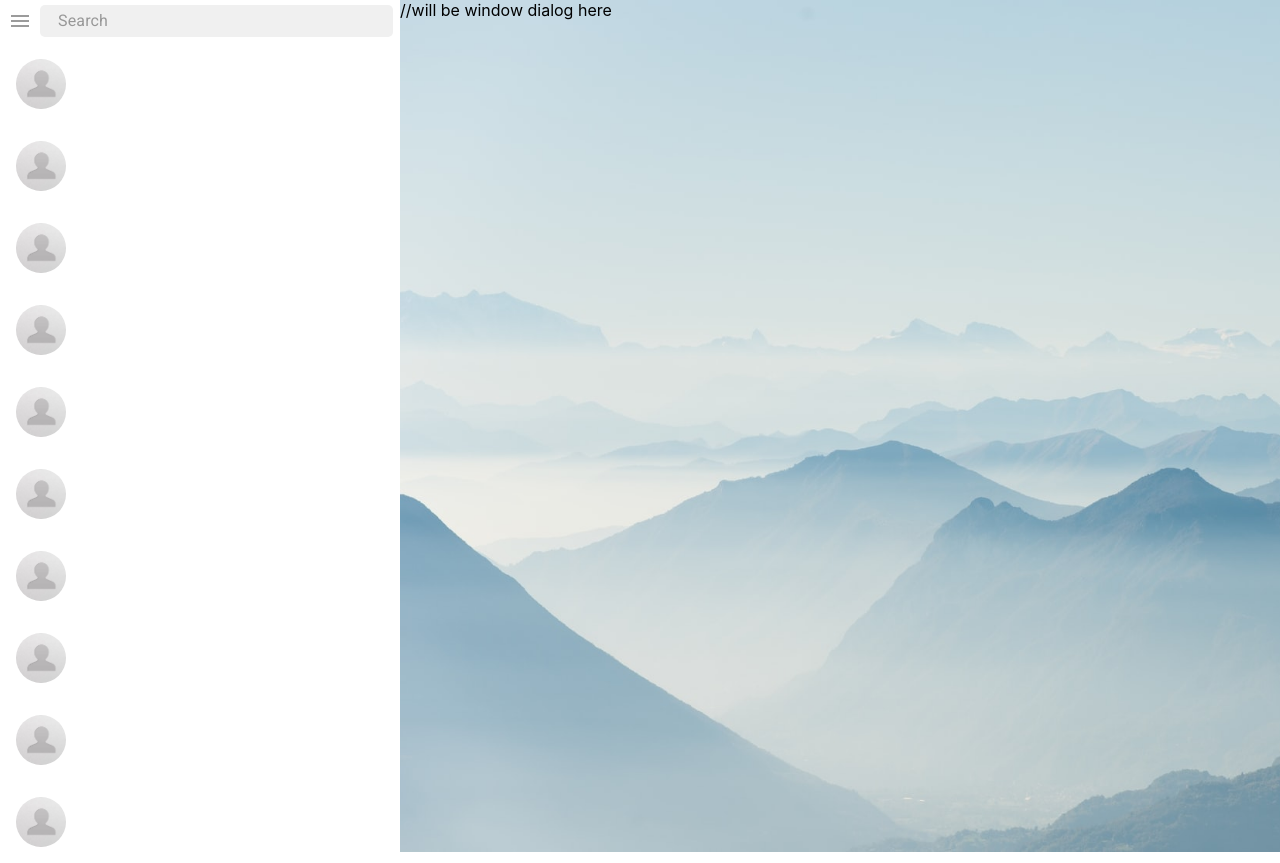
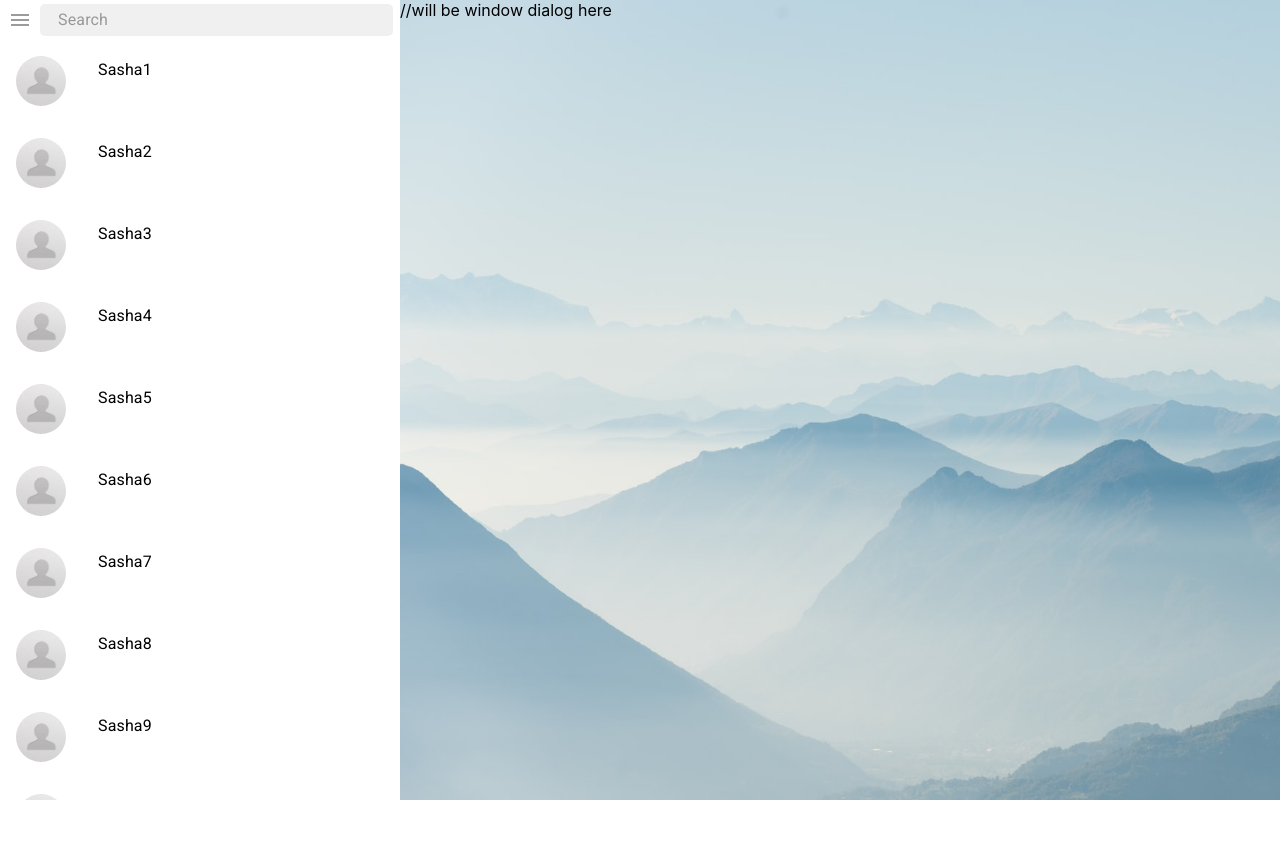
Before and after one commit to IharTsykala/Ais__Telegram-clone, a React (Create React App) app: page / in a window 1280 px wide. After the commit the page ends 800 px from the top, so only its background shows below. Built offline with nearby package versions, Linux system fonts and the light colour scheme.

Commit message:
feat: add arrayDialogs

```diff
--- a/src/App.scss
+++ b/src/App.scss
@@ -17,18 +17,18 @@ body {
 }
 
 .wrapper {
-  width: 100vw;
-  height: 100vh;
+  max-width: 100vw;
+  max-height: 100vh;
 }
 
 .main {
-  width: 100%;
-  height: 100%;
+  //max-width: 100vw;
+  //max-height: 100vh;
 }
 
 .messenger-page {
-  width: 100%;
-  height: 100%;
+  //max-width: 100vw;
+  //max-height: 100vh;
   display: grid;
   grid-template-columns: 30% 1fr;
   @media (max-width: 1600px) {
@@ -39,7 +39,8 @@ body {
 .list-dialog-block {
   display: grid;
   grid-template-rows: $littlePadding 1fr;
-  width: 100%;
+  //max-width: 100vw;
+  max-height: 100vh;
   background-color: $lightBackground;
   .list-dialog-block_header {
     display: grid;
@@ -58,11 +59,19 @@ body {
       justify-self: start;
     }
   }
+  .list-dialog-block_main {
+    //max-width: 100%;
+    //max-height: 90%;
+    overflow-y: auto;
+  }
 }
 
 .window-dialog-block {
+  //max-width: 100%;
+  //max-height: 100%;
   background-image:url('./assets/img/backgrounForTelegram.jpg');
   background-size:cover;
+
   //display: grid;
   //grid-template-rows: $headerHeight 1fr;
 }
--- a/src/Components/UserCard/UserCard.tsx
+++ b/src/Components/DialogCard/DialogCard.tsx
@@ -1,7 +1,8 @@
 import React, { useState } from "react"
 import { makeStyles, createStyles, Theme } from "@material-ui/core/styles"
-import Avatar from "@material-ui/core/Avatar"
+import { Avatar, Typography } from "@material-ui/core"
 import patternAvatar from "../../assets/img/pattern-avatar.jpg"
+import { UserInterface } from "../../Redux/InterfacesEntity/UserInterface"
 
 const useStyles = makeStyles((theme: Theme) =>
   createStyles({
@@ -19,17 +20,22 @@ const useStyles = makeStyles((theme: Theme) =>
 )
 
 type UserCardProps = {
+  user: UserInterface,
   // dispatch: any,
 }
 
-const UserCard: React.FunctionComponent<UserCardProps> = () => {
+const DialogCard: React.FunctionComponent<UserCardProps> = ({ user }) => {
   const classes = useStyles()
   return (
     <div className={`user-card ${classes.root}`}>
       <div>
         <Avatar alt="avatar" src={patternAvatar} className={classes.avatar} />
       </div>
-      <div></div>
+      <div>
+        <Typography
+          variant={"subtitle1"}
+        >{`${user.name}${user.id}`}</Typography>
+      </div>
     </div>
   )
 }
@@ -38,4 +44,4 @@ const UserCard: React.FunctionComponent<UserCardProps> = () => {
 //   searchStringState: state.pagination.searchString,
 // })
 
-export default UserCard
+export default DialogCard
--- a/src/Pages/MessengerPage/ListDialogsBlock/ListDialogsBlock.tsx
+++ b/src/Pages/MessengerPage/ListDialogsBlock/ListDialogsBlock.tsx
@@ -1,19 +1,53 @@
 import React from "react"
 import MenuIcon from "@material-ui/icons/Menu"
 import { InputBase } from "@material-ui/core"
-import UserCard from "../../../Components/UserCard/UserCard"
+import DialogCard from "../../../Components/DialogCard/DialogCard"
+import { UserInterface } from "../../../Redux/InterfacesEntity/UserInterface"
 
 const arrayFriends = [
-  { id: 1, name: "Sasha1" },
-  { id: 2, name: "Sasha2" },
-  { id: 3, name: "Sasha3" },
-  { id: 4, name: "Sasha4" },
-  { id: 5, name: "Sasha5" },
-  { id: 6, name: "Sasha6" },
-  { id: 7, name: "Sasha7" },
-  { id: 8, name: "Sasha8" },
-  { id: 9, name: "Sasha9" },
-  { id: 10, name: "Sasha10" },
+  { id: 1, name: "Sasha" },
+  { id: 2, name: "Sasha" },
+  { id: 3, name: "Sasha" },
+  { id: 4, name: "Sasha" },
+  { id: 5, name: "Sasha" },
+  { id: 6, name: "Sasha" },
+  { id: 7, name: "Sasha" },
+  { id: 8, name: "Sasha" },
+  { id: 9, name: "Sasha" },
+  { id: 10, name: "Sasha" },
+  { id: 11, name: "Sasha" },
+  { id: 12, name: "Sasha" },
+  { id: 13, name: "Sasha" },
+  { id: 14, name: "Sasha" },
+  { id: 15, name: "Sasha" },
+  { id: 16, name: "Sasha" },
+  { id: 17, name: "Sasha" },
+  { id: 18, name: "Sasha" },
+  { id: 19, name: "Sasha" },
+  { id: 20, name: "Sasha" },
+]
+
+const arrayMessages = [
+  [{ id: 1, text: "message", idDialog: 1, IdOwner: 1, data: new Date() }],
+  [{ id: 2, text: "message", idDialog: 2, IdOwner: 2, data: new Date() }],
+  [{ id: 3, text: "message", idDialog: 3, IdOwner: 3, data: new Date() }],
+  [{ id: 4, text: "message", idDialog: 4, IdOwner: 4, data: new Date() }],
+  [{ id: 5, text: "message", idDialog: 5, IdOwner: 5, data: new Date() }],
+  [{ id: 6, text: "message", idDialog: 6, IdOwner: 6, data: new Date() }],
+  [{ id: 7, text: "message", idDialog: 7, IdOwner: 7, data: new Date() }],
+  [{ id: 8, text: "message", idDialog: 8, IdOwner: 8, data: new Date() }],
+  [{ id: 9, text: "message", idDialog: 9, IdOwner: 9, data: new Date() }],
+  [{ id: 10, text: "message", idDialog: 10, IdOwner: 10, data: new Date() }],
+  [{ id: 11, text: "message", idDialog: 11, IdOwner: 11, data: new Date() }],
+  [{ id: 12, text: "message", idDialog: 12, IdOwner: 12, data: new Date() }],
+  [{ id: 13, text: "message", idDialog: 13, IdOwner: 13, data: new Date() }],
+  [{ id: 14, text: "message", idDialog: 14, IdOwner: 14, data: new Date() }],
+  [{ id: 15, text: "message", idDialog: 15, IdOwner: 15, data: new Date() }],
+  [{ id: 16, text: "message", idDialog: 16, IdOwner: 16, data: new Date() }],
+  [{ id: 17, text: "message", idDialog: 17, IdOwner: 17, data: new Date() }],
+  [{ id: 18, text: "message", idDialog: 18, IdOwner: 18, data: new Date() }],
+  [{ id: 19, text: "message", idDialog: 19, IdOwner: 19, data: new Date() }],
+  [{ id: 20, text: "message", idDialog: 20, IdOwner: 20, data: new Date() }],
 ]
 
 type ListDialogsBlockProps = {
@@ -28,7 +62,14 @@ const ListDialogsBlock: React.FunctionComponent<ListDialogsBlockProps> = () => {
         <InputBase placeholder={"Search"} className={"search-input"} />
       </div>
       <div className={"list-dialog-block_main"}>
-        {arrayFriends.length && arrayFriends.map((item: any) => <UserCard />)}
+        {arrayFriends.length &&
+          arrayFriends.map((item: UserInterface) => (
+            <DialogCard
+              key={item.id}
+              user={item}
+              messages={arrayMessages[item.id]}
+            />
+          ))}
       </div>
     </div>
   )
--- /dev/null
+++ b/src/Redux/InterfacesEntity/UserInterface.ts
@@ -0,0 +1,4 @@
+export interface UserInterface {
+  id: number;
+  name: string;
+}
```
